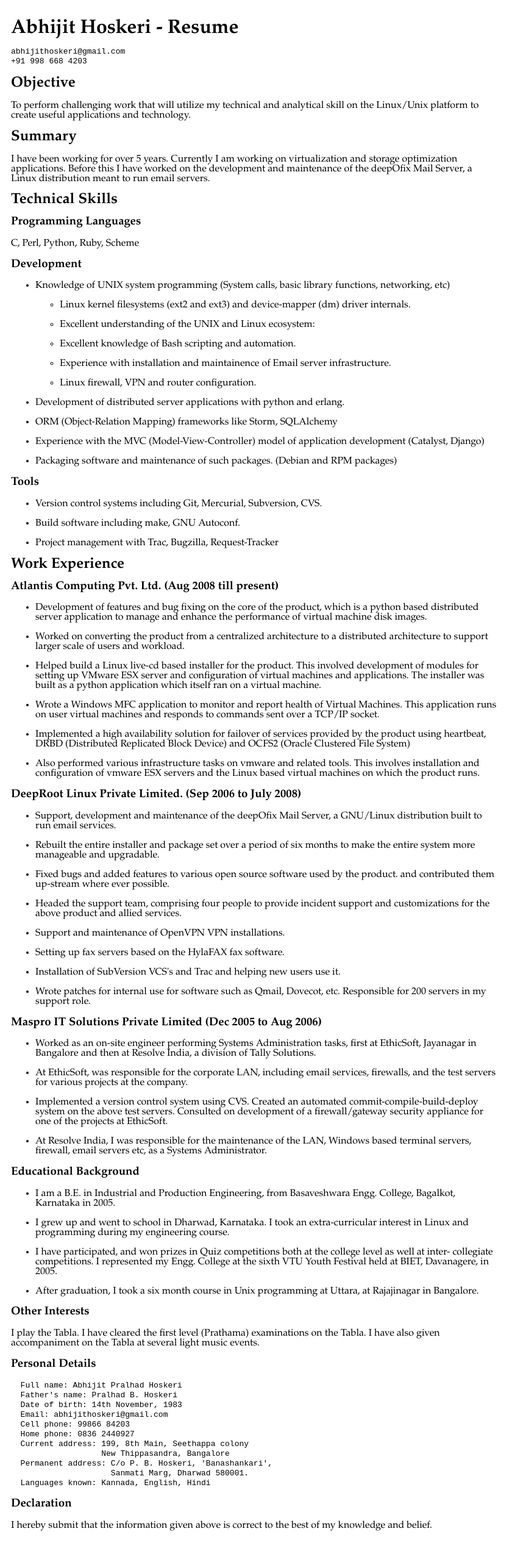
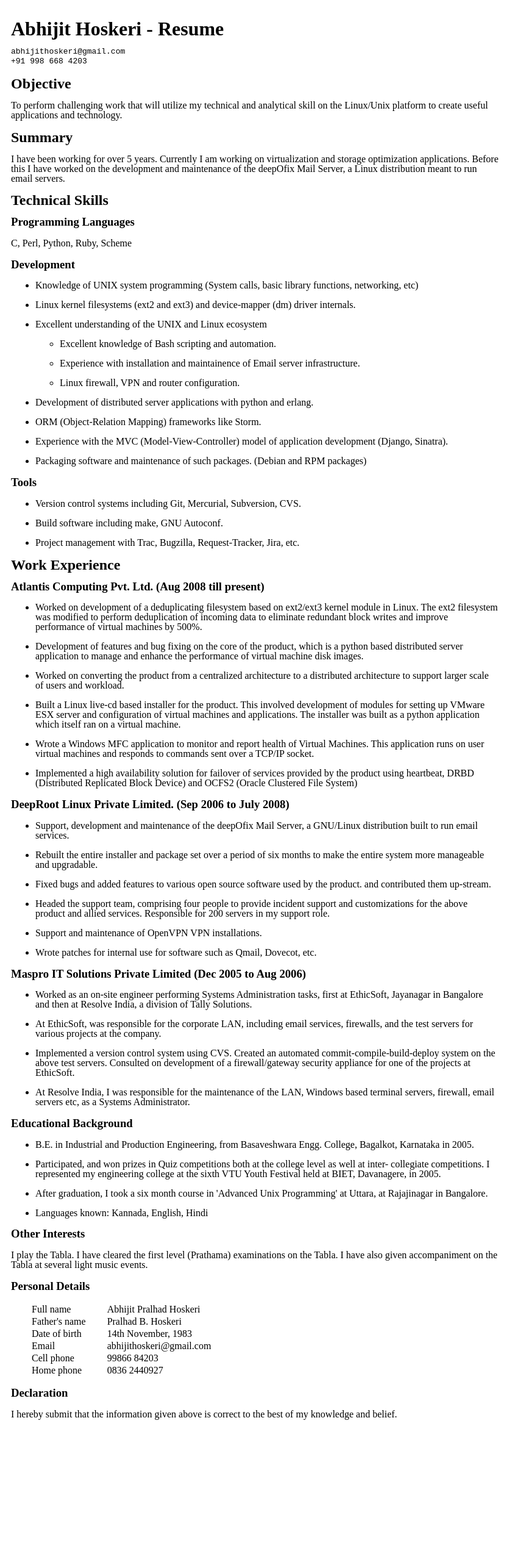
Before and after one commit to hoskeri/hoskeri.github.com, a Jekyll site: the page resume.html, which Jekyll copies as it is, in a window 1280 px wide. Shown: the whole page at 61% size, without its empty margins (0-863 px from the left). Built offline with Jekyll 4.4.1, drawn with Linux system fonts in a browser that asks for light colours; after the commit the page ends 2361 px from its top, so only the background shows below that.

```diff
--- a/resume.css
+++ b/resume.css
@@ -1,62 +1,11 @@
 body {
-	font-family: Garamond;
+	font-family: Serif;
   padding: 10px;
 	width: 800px;
 	line-height: 1em;
 }
 
-a {
-	text-decoration: none;
+table td {
+	text-align: left;
+	padding-left: 2em;
 }
-
-.code-block {
-	background: #dcdcdc;
-	display: block;
-	padding: 3px;
-	border: 1 solid black;
-	font-size: 0.9em;
-}
-
-.blog-post {
-	display: block;
-	width: 60%;
-  font-size: 0.9em;
-}
-
-.colophon {
-	font-size: 0.8em;
-	font-style: italic;
-}
-
-.sidebar {
-  -moz-border-radius: 10px;
-  -webkit-border-radius: 10px;
-  -khtml-border-radius: 10px;
-  border-radius: 10px;
-  display: block;
-  padding: 10px;
-  font-size: 1.0em;
-  font-weight: bold;
-  color: white;
-  background: #00cc66;
-  width: 60%;
-}
-
-.sidebar a {
-  color: black;
-}
-
-.sidebar a:hover {
-  color: blue;
-}
-
-.footer {
-  width: 60%;
-  font-size: 0.8em;
-  -moz-border-radius: 5px;
-  -webkit-border-radius: 5px;
-  -khtml-border-radius: 5px;
-  border-radius: 5px;
-  background: #ffffcc;
-  padding: 10px;
-}
--- a/resume.html
+++ b/resume.html
@@ -45,16 +45,16 @@
       ><li
 	><p
 	  >Knowledge of UNIX system programming (System calls, basic library functions, networking, etc)</p
+	  ></li
+	><li
+	><p
+	  >Linux kernel filesystems (ext2 and ext3) and device-mapper (dm) driver internals.</p
+	  ></li
+	><li
+	><p
+	  >Excellent understanding of the UNIX and Linux ecosystem</p
 	  ><ul
 	  ><li
-	    ><p
-	      >Linux kernel filesystems (ext2 and ext3) and device-mapper (dm) driver internals.</p
-	      ></li
-	    ><li
-	    ><p
-	      >Excellent understanding of the UNIX and Linux ecosystem:</p
-	      ></li
-	    ><li
 	    ><p
 	      >Excellent knowledge of Bash scripting and automation.</p
 	      ></li
@@ -74,11 +74,11 @@
 	  ></li
 	><li
 	><p
-	  >ORM (Object-Relation Mapping) frameworks like Storm, SQLAlchemy</p
+	  >ORM (Object-Relation Mapping) frameworks like Storm.</p
 	  ></li
 	><li
 	><p
-	  >Experience with the MVC (Model-View-Controller) model of application development (Catalyst, Django)</p
+	  >Experience with the MVC (Model-View-Controller) model of application development (Django, Sinatra).</p
 	  ></li
 	><li
 	><p
@@ -100,7 +100,7 @@
 	  ></li
 	><li
 	><p
-	  >Project management with Trac, Bugzilla, Request-Tracker</p
+	  >Project management with Trac, Bugzilla, Request-Tracker, Jira, etc.</p
 	  ></li
 	></ul
       ></div
@@ -114,6 +114,10 @@
       ><ul
       ><li
 	><p
+	  >Worked on development of a deduplicating filesystem based on ext2/ext3 kernel module in Linux. The ext2 filesystem was modified to perform deduplication of incoming data to eliminate redundant block writes and improve performance of virtual machines by 500%.</p
+	  ></li
+	><li
+	><p
 	  >Development of features and bug fixing on the core of the product, which is a python based distributed server application to manage and enhance the performance of virtual machine disk images.</p
 	  ></li
 	><li
@@ -122,7 +126,7 @@
 	  ></li
 	><li
 	><p
-	  >Helped build a Linux live-cd based installer for the product. This involved development of modules for setting up VMware ESX server and configuration of virtual machines and applications. The installer was built as a python application which itself ran on a virtual machine.</p
+	  >Built a Linux live-cd based installer for the product. This involved development of modules for setting up VMware ESX server and configuration of virtual machines and applications. The installer was built as a python application which itself ran on a virtual machine.</p
 	  ></li
 	><li
 	><p
@@ -131,10 +135,6 @@
 	><li
 	><p
 	  >Implemented a high availability solution for failover of services provided by the product using heartbeat, DRBD (Distributed Replicated Block Device) and OCFS2 (Oracle Clustered File System)</p
-	  ></li
-	><li
-	><p
-	  >Also performed various infrastructure tasks on vmware and related tools. This involves installation and configuration of vmware ESX servers and the Linux based virtual machines on which the product runs.</p
 	  ></li
 	></ul
       ></div
@@ -152,11 +152,11 @@
 	  ></li
 	><li
 	><p
-	  >Fixed bugs and added features to various open source software used by the product. and contributed them up-stream where ever possible.</p
+	  >Fixed bugs and added features to various open source software used by the product. and contributed them up-stream.</p
 	  ></li
 	><li
 	><p
-	  >Headed the support team, comprising four people to provide incident support and customizations for the above product and allied services.</p
+	  >Headed the support team, comprising four people to provide incident support and customizations for the above product and allied services. Responsible for 200 servers in my support role.</p
 	  ></li
 	><li
 	><p
@@ -164,15 +164,7 @@
 	  ></li
 	><li
 	><p
-	  >Setting up fax servers based on the HylaFAX fax software.</p
-	  ></li
-	><li
-	><p
-	  >Installation of SubVersion VCS's and Trac and helping new users use it.</p
-	  ></li
-	><li
-	><p
-	  >Wrote patches for internal use for software such as Qmail, Dovecot, etc. Responsible for 200 servers in my support role.</p
+	  >Wrote patches for internal use for software such as Qmail, Dovecot, etc.</p
 	  ></li
 	></ul
       ></div
@@ -204,19 +196,19 @@
       ><ul
       ><li
 	><p
-	  >I am a B.E. in Industrial and Production Engineering, from Basaveshwara Engg. College, Bagalkot, Karnataka in 2005.</p
+	  >B.E. in Industrial and Production Engineering, from Basaveshwara Engg. College, Bagalkot, Karnataka in 2005.</p
 	  ></li
 	><li
 	><p
-	  >I grew up and went to school in Dharwad, Karnataka. I took an extra-curricular interest in Linux and programming during my engineering course.</p
+	  >Participated, and won prizes in Quiz competitions both at the college level as well at inter- collegiate competitions. I represented my engineering college at the sixth VTU Youth Festival held at BIET, Davanagere, in 2005.</p
 	  ></li
 	><li
 	><p
-	  >I have participated, and won prizes in Quiz competitions both at the college level as well at inter- collegiate competitions. I represented my Engg. College at the sixth VTU Youth Festival held at BIET, Davanagere, in 2005.</p
+	  >After graduation, I took a six month course in 'Advanced Unix Programming' at Uttara, at Rajajinagar in Bangalore.</p
 	  ></li
 	><li
 	><p
-	  >After graduation, I took a six month course in Unix programming at Uttara, at Rajajinagar in Bangalore.</p
+	  >Languages known: Kannada, English, Hindi</p
 	  ></li
 	></ul
       ></div
@@ -229,21 +221,46 @@
     ><div id="personal-details"
     ><h3
       >Personal Details</h3
-      ><pre
-      ><code
-	>  Full name: Abhijit Pralhad Hoskeri
-  Father's name: Pralhad B. Hoskeri
-  Date of birth: 14th November, 1983
-  Email: abhijithoskeri@gmail.com
-  Cell phone: 99866 84203
-  Home phone: 0836 2440927
-  Current address: 199, 8th Main, Seethappa colony
-                   New Thippasandra, Bangalore
-  Permanent address: C/o P. B. Hoskeri, 'Banashankari',
-                     Sanmati Marg, Dharwad 580001.
-  Languages known: Kannada, English, Hindi
-</code
-	></pre
+      ><table
+      ><tbody
+	><tr class="odd"
+	  ><td align="left"
+	    >Full name</td
+	    ><td align="left"
+	    >Abhijit Pralhad Hoskeri</td
+	    ></tr
+	  ><tr class="even"
+	  ><td align="left"
+	    >Father's name</td
+	    ><td align="left"
+	    >Pralhad B. Hoskeri</td
+	    ></tr
+	  ><tr class="odd"
+	  ><td align="left"
+	    >Date of birth</td
+	    ><td align="left"
+	    >14th November, 1983</td
+	    ></tr
+	  ><tr class="even"
+	  ><td align="left"
+	    >Email</td
+	    ><td align="left"
+	    >abhijithoskeri@gmail.com</td
+	    ></tr
+	  ><tr class="odd"
+	  ><td align="left"
+	    >Cell phone</td
+	    ><td align="left"
+	    >99866 84203</td
+	    ></tr
+	  ><tr class="even"
+	  ><td align="left"
+	    >Home phone</td
+	    ><td align="left"
+	    >0836 2440927</td
+	    ></tr
+	  ></tbody
+	></table
       ></div
     ><div id="declaration"
     ><h3
```
Also changed, not shown: resume.txt (+30 -39 lines), 2 other files.
